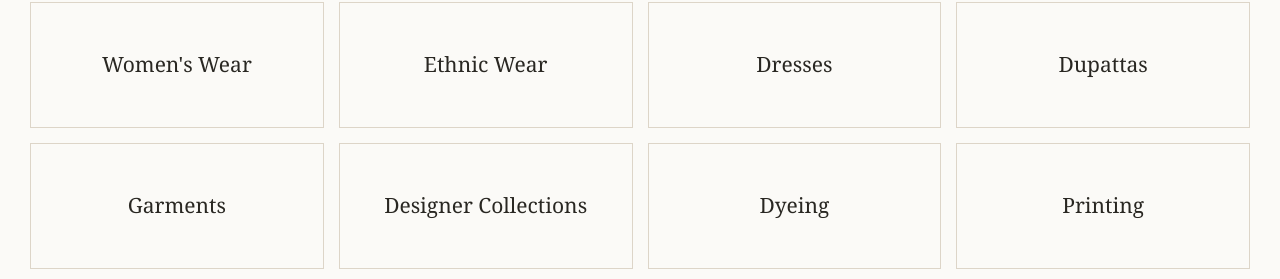
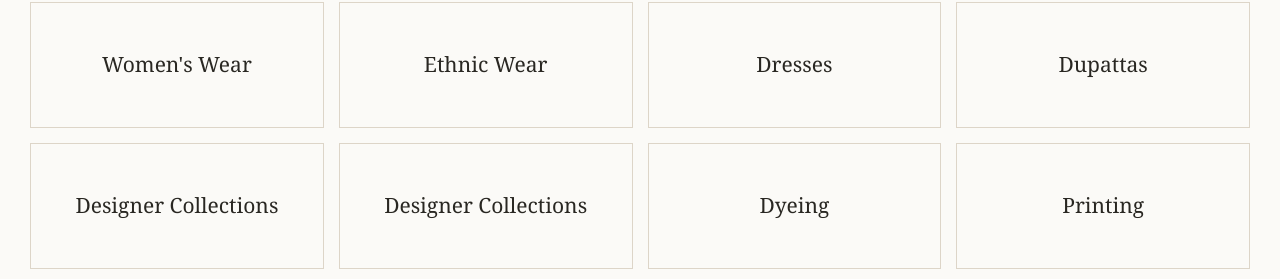
Before and after one commit to meharcreation07/meharcreation, a plain HTML site: page index.html in a window 1280 px wide. Shown: the part 5018-5297 px from the top of the page. Drawn offline with Linux system fonts and the light colour scheme.

Commit message:
Update index.html

```diff
--- a/index.html
+++ b/index.html
@@ -1797,7 +1797,7 @@
       </div>
 
       <div class="application">
-        <h3>Garments</h3>
+        <h3>Designer Collections</h3>
       </div>
 
       <div class="application">
```
